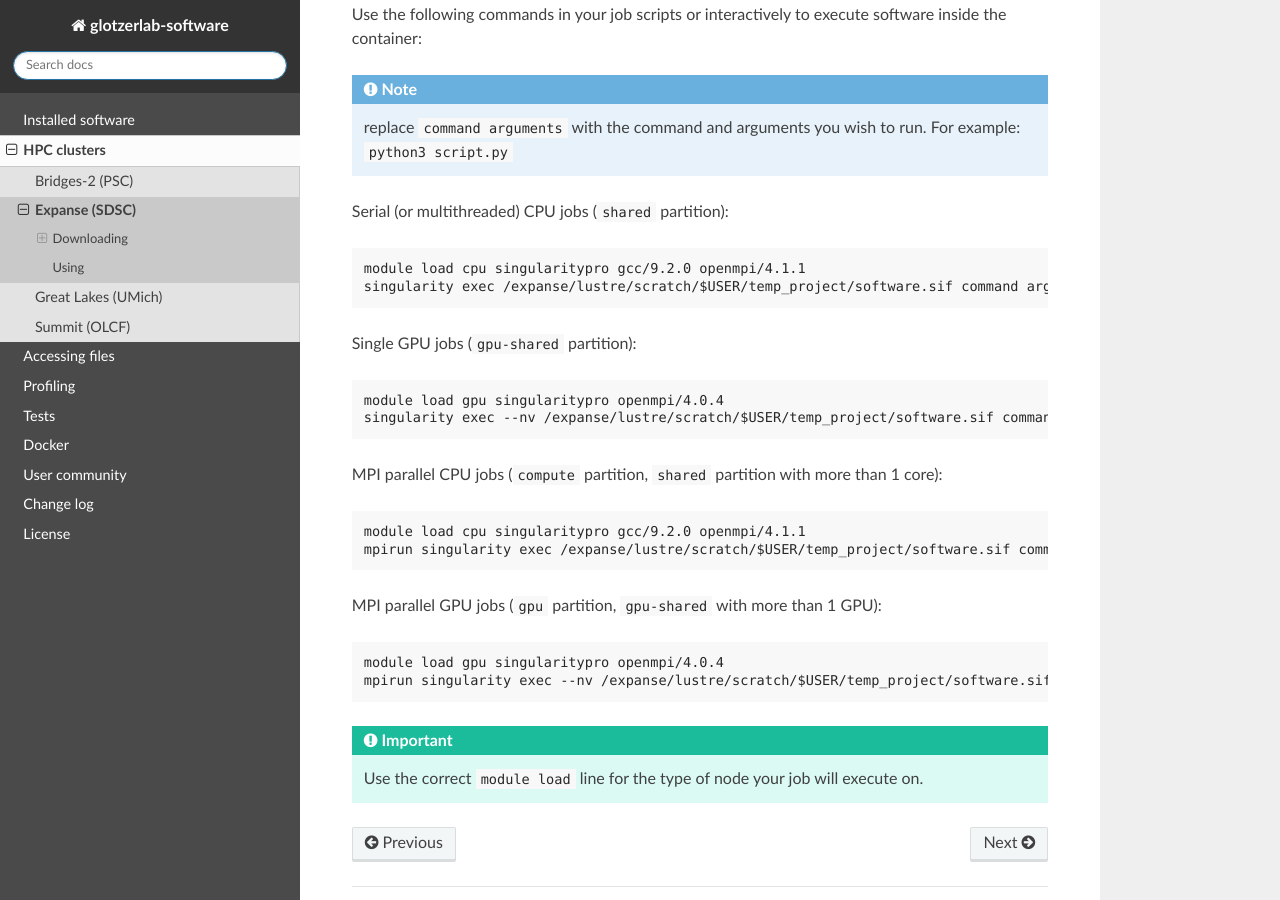
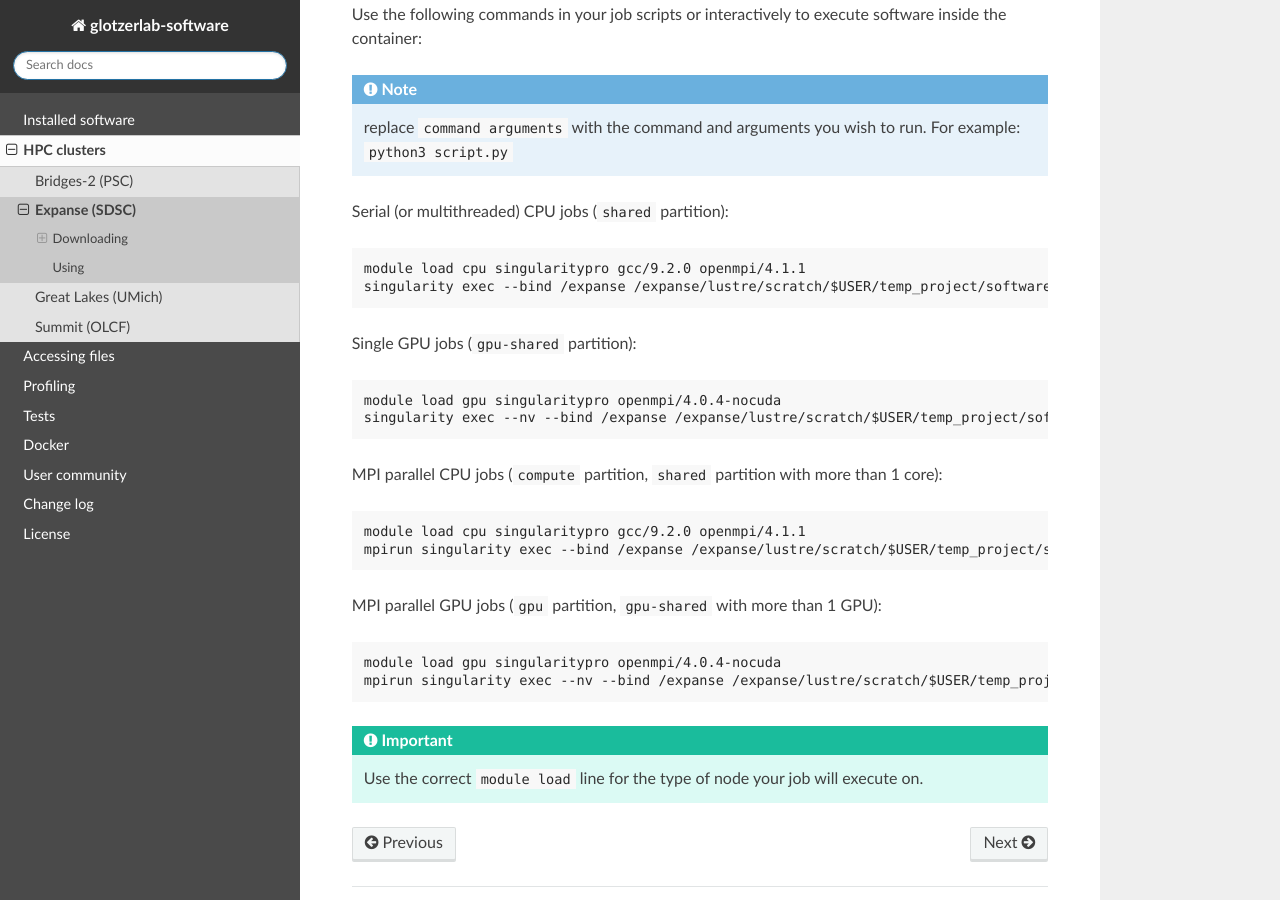
Before and after one commit to glotzerlab/software, a Sphinx documentation site: the page built from doc/clusters/expanse.rst, in a window 1280 px wide and 900 px high, scrolled down 1134 px. Built offline with Sphinx 7.4.7 and the Read the Docs theme 2.0.0, drawn with Linux system fonts in a browser that asks for light colours.

Commit message:
Misc fixes.
* Comment out failing dashboard test.
* Switch modules on expanse-gpu image.
* Document that --bind is needed with singularity.

```diff
--- a/doc/clusters/expanse.rst
+++ b/doc/clusters/expanse.rst
@@ -56,22 +56,22 @@ container:
 Serial (or multithreaded) CPU jobs (``shared`` partition)::
 
     module load cpu singularitypro gcc/9.2.0 openmpi/4.1.1
-    singularity exec /expanse/lustre/scratch/$USER/temp_project/software.sif command arguments
+    singularity exec --bind /expanse /expanse/lustre/scratch/$USER/temp_project/software.sif command arguments
 
 Single GPU jobs (``gpu-shared`` partition)::
 
-    module load gpu singularitypro openmpi/4.0.4
-    singularity exec --nv /expanse/lustre/scratch/$USER/temp_project/software.sif command arguments
+    module load gpu singularitypro openmpi/4.0.4-nocuda
+    singularity exec --nv --bind /expanse /expanse/lustre/scratch/$USER/temp_project/software.sif command arguments
 
 MPI parallel CPU jobs (``compute`` partition, ``shared`` partition with more than 1 core)::
 
     module load cpu singularitypro gcc/9.2.0 openmpi/4.1.1
-    mpirun singularity exec /expanse/lustre/scratch/$USER/temp_project/software.sif command arguments
+    mpirun singularity exec --bind /expanse /expanse/lustre/scratch/$USER/temp_project/software.sif command arguments
 
 MPI parallel GPU jobs (``gpu`` partition, ``gpu-shared`` with more than 1 GPU)::
 
-    module load gpu singularitypro openmpi/4.0.4
-    mpirun singularity exec --nv /expanse/lustre/scratch/$USER/temp_project/software.sif command arguments
+    module load gpu singularitypro openmpi/4.0.4-nocuda
+    mpirun singularity exec --nv --bind /expanse /expanse/lustre/scratch/$USER/temp_project/software.sif command arguments
 
 .. important::
 
```
Also changed, not shown: doc/clusters/bridges2.rst (+4 -4 lines), doc/clusters/greatlakes.rst (+4 -4 lines), 2 other files.
